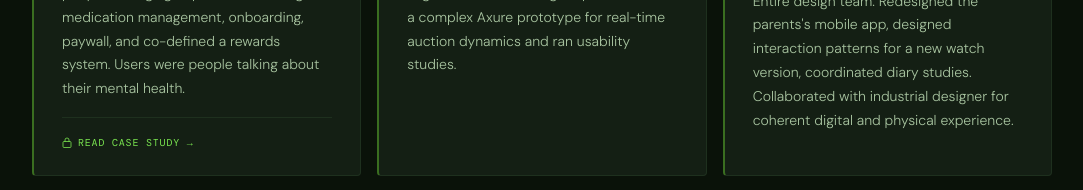
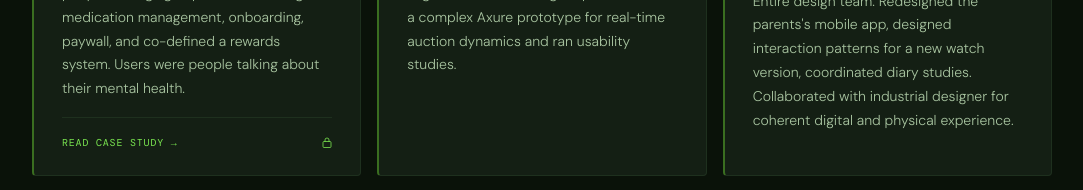
Before and after one commit to jo-kam/joanna-portfolio, a React (Vite) app: page / in a window 1280 px wide. Shown: the part 3400-3590 px from the top of the page, without its empty margins (98-1181 px from the left). Built offline with nearby package versions, Linux system fonts and the light colour scheme.

Commit message:
Lock icon right-aligned in case study button

```diff
--- a/src/App.jsx
+++ b/src/App.jsx
@@ -401,13 +401,14 @@ function ProjectCard({ project, index }) {
                 fontFamily: "'DM Mono', monospace", fontSize: 10,
                 color: DS.colors.accent, letterSpacing: "0.08em",
                 textTransform: "uppercase",
-                display: "flex", alignItems: "center", gap: 6,
+                display: "flex", alignItems: "center", justifyContent: "space-between",
+                width: "100%",
               }}>
-                <svg width="10" height="11" viewBox="0 0 10 11" fill="none" xmlns="http://www.w3.org/2000/svg">
+                Read case study →
+                <svg width="10" height="11" viewBox="0 0 10 11" fill="none" xmlns="http://www.w3.org/2000/svg" style={{ flexShrink: 0 }}>
                   <rect x="1" y="4.5" width="8" height="6" rx="1" stroke="#7AE650" strokeWidth="0.8"/>
                   <path d="M3 4.5V3a2 2 0 0 1 4 0v1.5" stroke="#7AE650" strokeWidth="0.8" strokeLinecap="round"/>
                 </svg>
-                Read case study →
               </span>
             </div>
           )}
```
